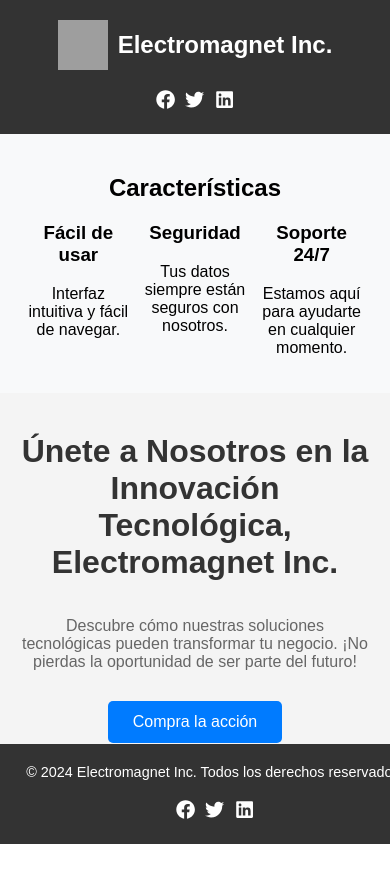
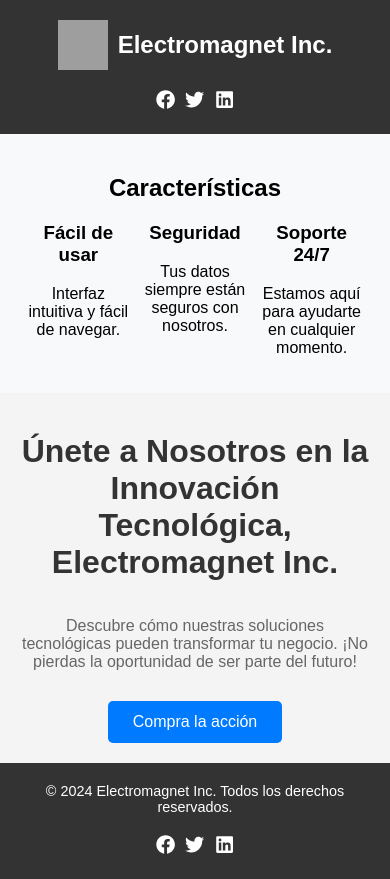
Before and after one commit to richhard6/electromagnetstripe, a React (Create React App) app: page / in a window 390 px wide. Before the commit the page ends 844 px from the top, so only its background shows below. Built offline with nearby package versions, Linux system fonts and the light colour scheme; grey boxes are pictures that could not be loaded.

Commit message:
fixed responsiveness

```diff
--- a/src/components/Footer.css
+++ b/src/components/Footer.css
@@ -1,7 +1,8 @@
-.footer {
+/* .footer {
   background-color: #282c34;
   color: white;
   padding: 10px 0;
   position: fixed;
   bottom: 0;
 }
+ */
--- a/src/components/Footer.js
+++ b/src/components/Footer.js
@@ -9,9 +9,6 @@ const FooterContainer = styled.footer`
   padding: 20px;
   background-color: #333;
   color: #fff;
-  position: fixed;
-  bottom: 0;
-  width: 100%;
 
   @media (max-width: 768px) {
     flex-direction: column;
```
